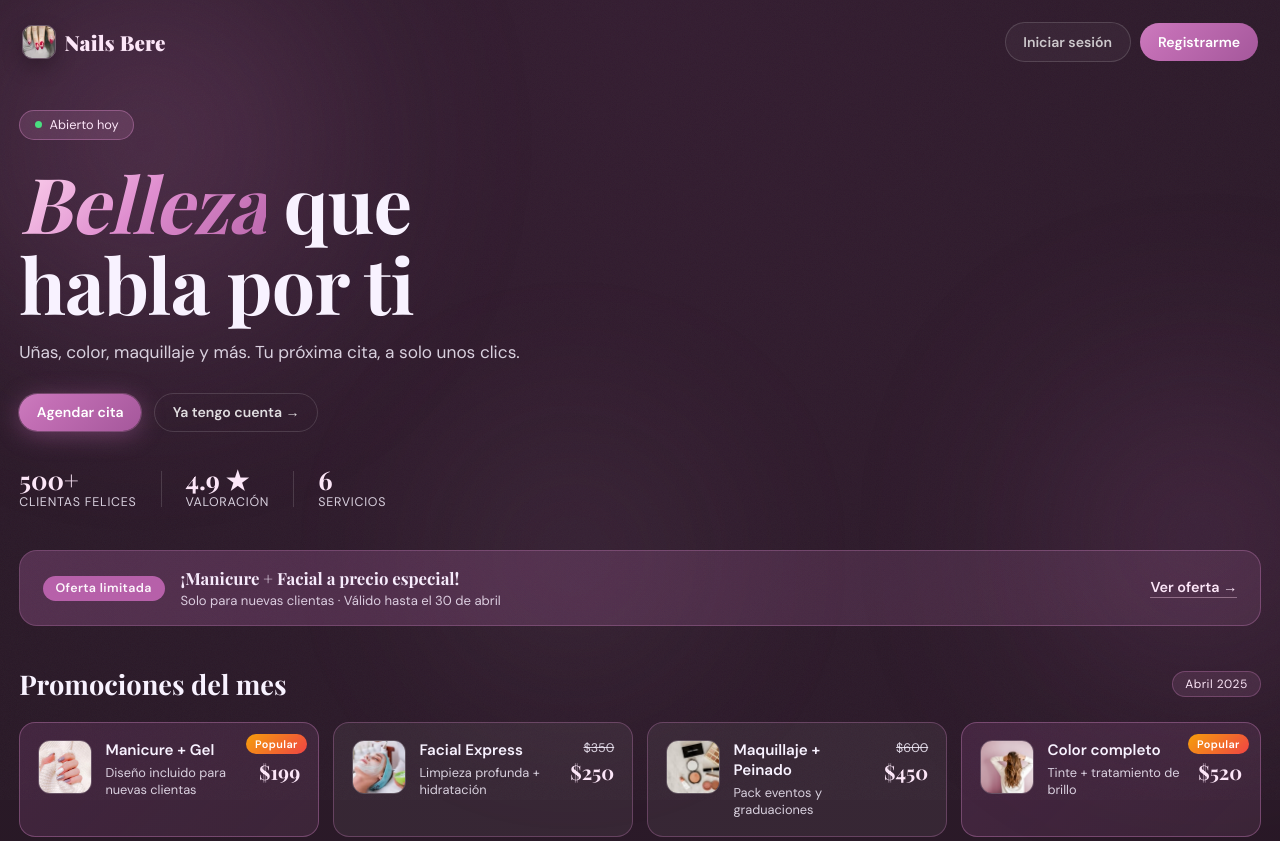
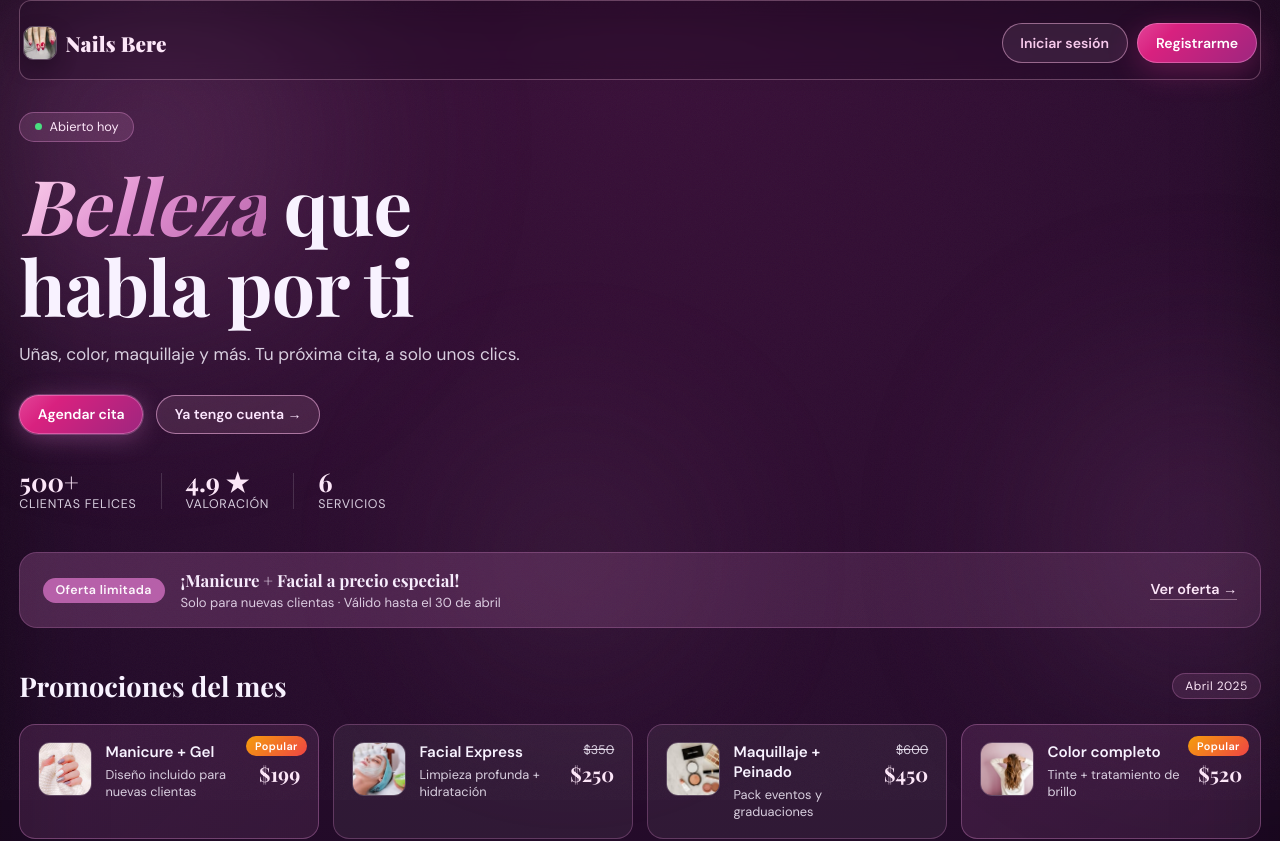
Before and after one commit to GHz-0/EsteticaNails, a Vue app: page / in a window 1280 px wide. Shown: the top 841 px of the page. Built offline with nearby package versions, Linux system fonts and the light colour scheme; a web font is replaced by a local one.

Commit message:
Hice cambios a la pagina, para ver otro diseño

```diff
--- a/src/modulos/autenticacion/vistas/InicioView.vue
+++ b/src/modulos/autenticacion/vistas/InicioView.vue
@@ -349,10 +349,11 @@ const beneficios = [
   color: var(--text);
   background: radial-gradient(
     circle at top,
-    #341d31 0%,
-    #261824 52%,
-    #1b141c 100%
+    #3b103a 0%,
+    #1f0a26 42%,
+    #0e0412 100%
   );
+  box-shadow: inset 0 0 100px rgba(0, 0, 0, 0.4);
   font-family: "DM Sans", sans-serif;
   padding: 0 1.2rem 3rem;
   overflow-x: hidden;
@@ -435,6 +436,10 @@ footer {
   justify-content: space-between;
   align-items: center;
   padding: 1.4rem 0.2rem 1rem;
+  background: rgba(23, 8, 27, 0.22);
+  border: 1px solid rgba(255, 192, 227, 0.3);
+  backdrop-filter: blur(10px);
+  border-radius: 12px;
 }
 
 .marca {
@@ -479,11 +484,12 @@ footer {
 }
 
 .btn-principal {
-  background: linear-gradient(135deg, #e9a0d9, #c26eb4, #9a4f92);
+  background: linear-gradient(135deg, #ff9fd8, #d8217f, #8a287f);
   background-size: 200% 200%;
   color: #fff;
-  box-shadow: 0 0 0 0 rgba(194, 110, 180, 0);
+  box-shadow: 0 8px 30px rgba(210, 54, 141, 0.32);
   animation: gradient-shift 4s ease infinite;
+  border: 1px solid rgba(255, 186, 234, 0.35);
 }
 
 @keyframes gradient-shift {
@@ -515,19 +521,19 @@ footer {
 }
 
 .btn-ghost {
-  color: rgba(255, 255, 255, 0.85);
-  border: 1px solid var(--border-soft);
-  background: transparent;
+  color: #fde7ff;
+  border: 1px solid rgba(255, 189, 236, 0.54);
+  background: rgba(255, 182, 221, 0.12);
 }
 
 .btn-ghost:hover {
-  background: rgba(255, 255, 255, 0.06);
+  background: rgba(255, 182, 221, 0.28);
 }
 
 .btn-link {
-  color: rgba(255, 255, 255, 0.75);
-  border: 1px solid var(--border-soft);
-  background: rgba(255, 255, 255, 0.04);
+  color: #f7c9ec;
+  border: 1px solid rgba(255, 188, 233, 0.48);
+  background: rgba(255, 221, 245, 0.08);
 }
 
 .btn-link:hover {
```
